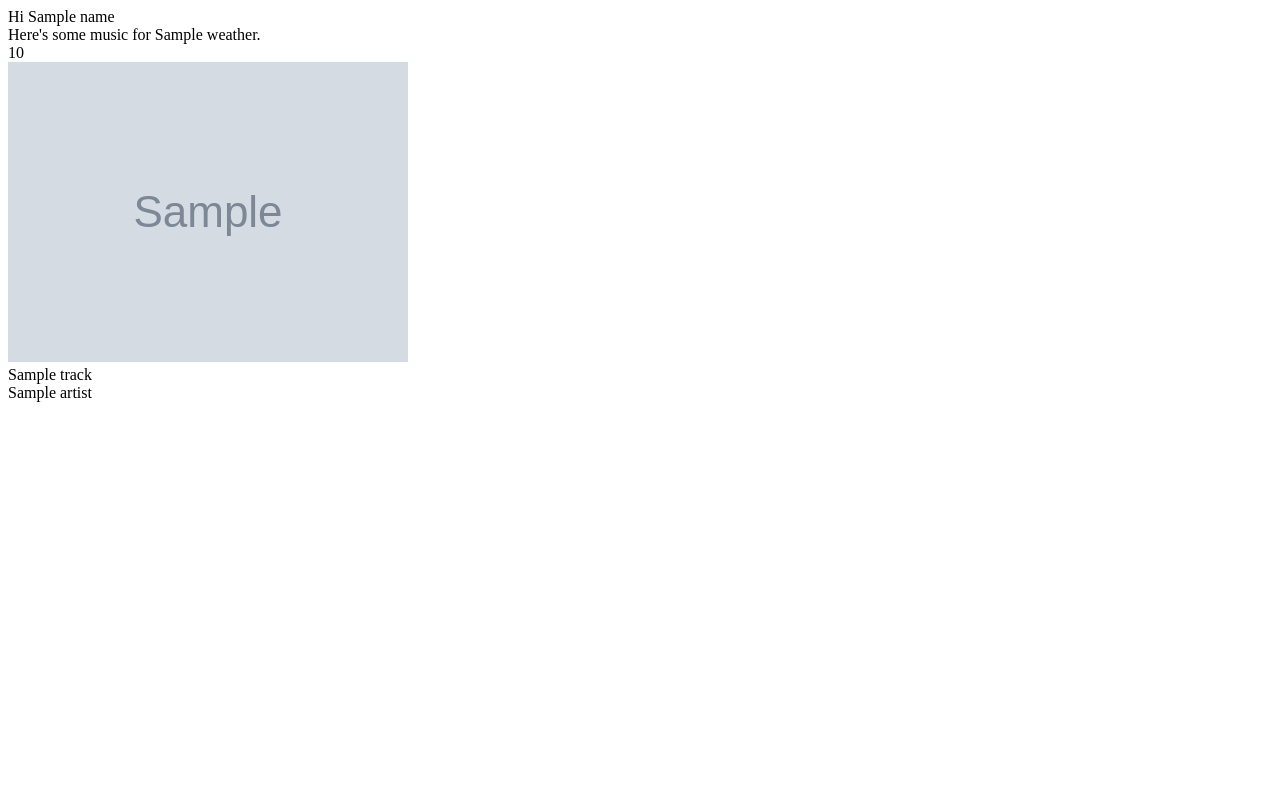
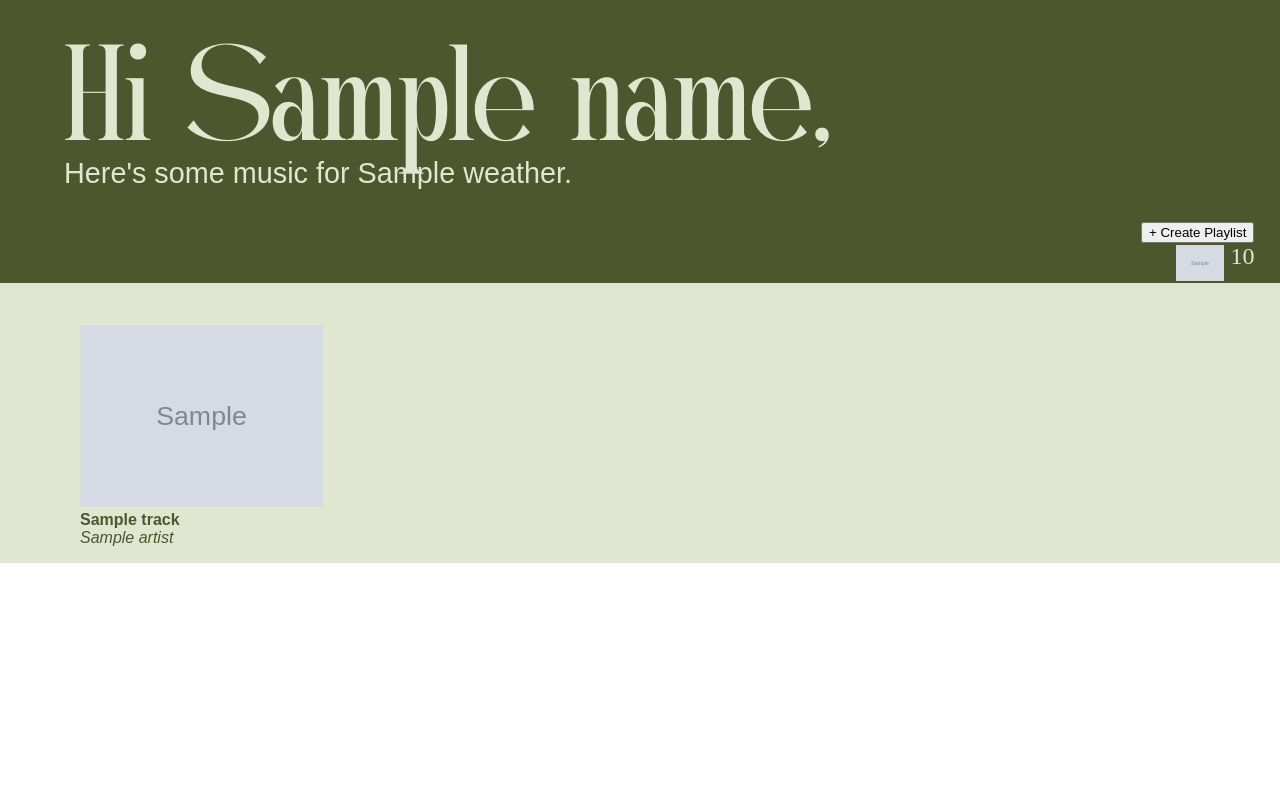
Before and after one commit to racheljayi/SoniCast-Testing, a Django app: template SontiCast/SontiCastApp/templates/results.html in a window 1280 px wide. Run offline with Django 5.2, Linux system fonts and the light colour scheme; the template is opened without the code that fills it: most values are stand-ins (such as "Sample title", 1, 10 or a date in 2020); grey boxes marked "Sample" are stand-in pictures.

Commit message:
Built results page and added bug fixes

```diff
--- a/SontiCast/SontiCastApp/static/results.css
+++ b/SontiCast/SontiCastApp/static/results.css
@@ -0,0 +1,104 @@
+:root {
+    --main-color: #4d572d;
+    --accent-color: #e1e6d0;
+    --text-color-1: #e1e6d0;
+    --text-color-2: #4d572d;
+}
+
+@import url('https://fonts.googleapis.com/css2?family=Nunito+Sans:opsz@6..12&display=swap');
+@font-face {
+    font-family: Mystequ; src: url('fonts/mystequ.otf');
+}
+
+body, html{
+    height: 100%;
+    margin: 0;
+}
+
+.text {
+    width: auto;
+    background-color: var(--main-color);
+    color: var(--text-color-1);
+}
+
+.wrapper1{
+    background-color: transparent;
+    padding-top: 2em;
+    padding-left: 5%;
+}
+
+.title{
+    font-size: 8em;
+    font-family: Mystequ;
+    overflow: hidden;
+}
+
+.subtitle{
+    margin-top: -1em;
+    font-size: 1.8em;
+    font-family: 'Nunito Sans', sans-serif;
+}
+
+.playlist{
+    padding-top: 2em;
+    padding-right: 2%;
+    display: flex;
+    justify-content: flex-end;
+}
+
+.wrapper2{
+    display: flex;
+    justify-content: flex-end;
+    padding-bottom: 1%;
+}
+
+.icon {
+    margin-bottom: -0.7em;
+    width: 2em;
+}
+
+.temperature{
+    padding-right: 2%;
+    font-size: 1.5em;
+}
+
+.recommendations{
+    width: 100%;
+    background-color: var(--accent-color);
+}
+
+.grid{
+    color: var(--text-color-2);
+    padding-top: 2%;
+    margin-left: 5%;
+}
+
+.track{
+    width: 20%;
+    display: inline-block;
+    padding: 1em;
+    font-family: 'Nunito Sans', sans-serif;
+}
+
+.cover{
+    width: 100%;
+}
+
+@media (max-width: 900px){
+    .subtitle{
+        font-size: 1.2em;
+    }
+
+    .icon {
+        margin-bottom: -0.5em;
+        width: 1.7em;
+    }
+
+    .temperature{
+        font-size: 1.2em;
+    }
+
+    .track{
+        width: 25%;
+    }
+}
--- a/SontiCast/SontiCastApp/templates/results.html
+++ b/SontiCast/SontiCastApp/templates/results.html
@@ -7,20 +7,28 @@
 {% load static %}
 <link rel="stylesheet" href="{% static 'results.css' %}">
 <body>
-<div class="home">
-    <div class="text">
-        <div class="welcome">Hi {{ name }}</div>
+<div class="text">
+    <div class="wrapper1">
+        <div class="title">Hi {{ name }},</div>
         <div class="subtitle">Here's some music for {{ weather }}.</div>
-        <div class="temperature">{{ temperature }}</div>
     </div>
+    <div class="playlist">
+        <form action="{% url 'index' %}" method="post">
+            {% csrf_token %}
+            <button class="make-playlist" id="submit">+ Create Playlist
+        </form>
+    </div>
+    <div class="wrapper2">
+        <div class="temperature"><img class="icon" src={{icon}} + ".png" /> {{ temperature }}</div>
+    </div>
+</div>
+<div class="recommendations">
     <div class="grid">
         {% for track in tracks %}
         <div class = "track">
             <img class="cover" src={{track.cover_url}} + ".png" />
-            <div class="title">{{track.name}}</div>
-            {% for artist in track.artist %}
-            <span class="artist">{{artist}} </span>
-            {% endfor %}
+            <div class="name"><b>{{track.name}}</b></div>
+            <div class="artist"><i>{{track.artist}}</i></div>
         </div>
         {% endfor %}
     </div>
```
Also changed, not shown: SontiCast/SontiCastApp/util.py (+28 -12 lines), SontiCast/SontiCastApp/views.py (+4 -3 lines).
